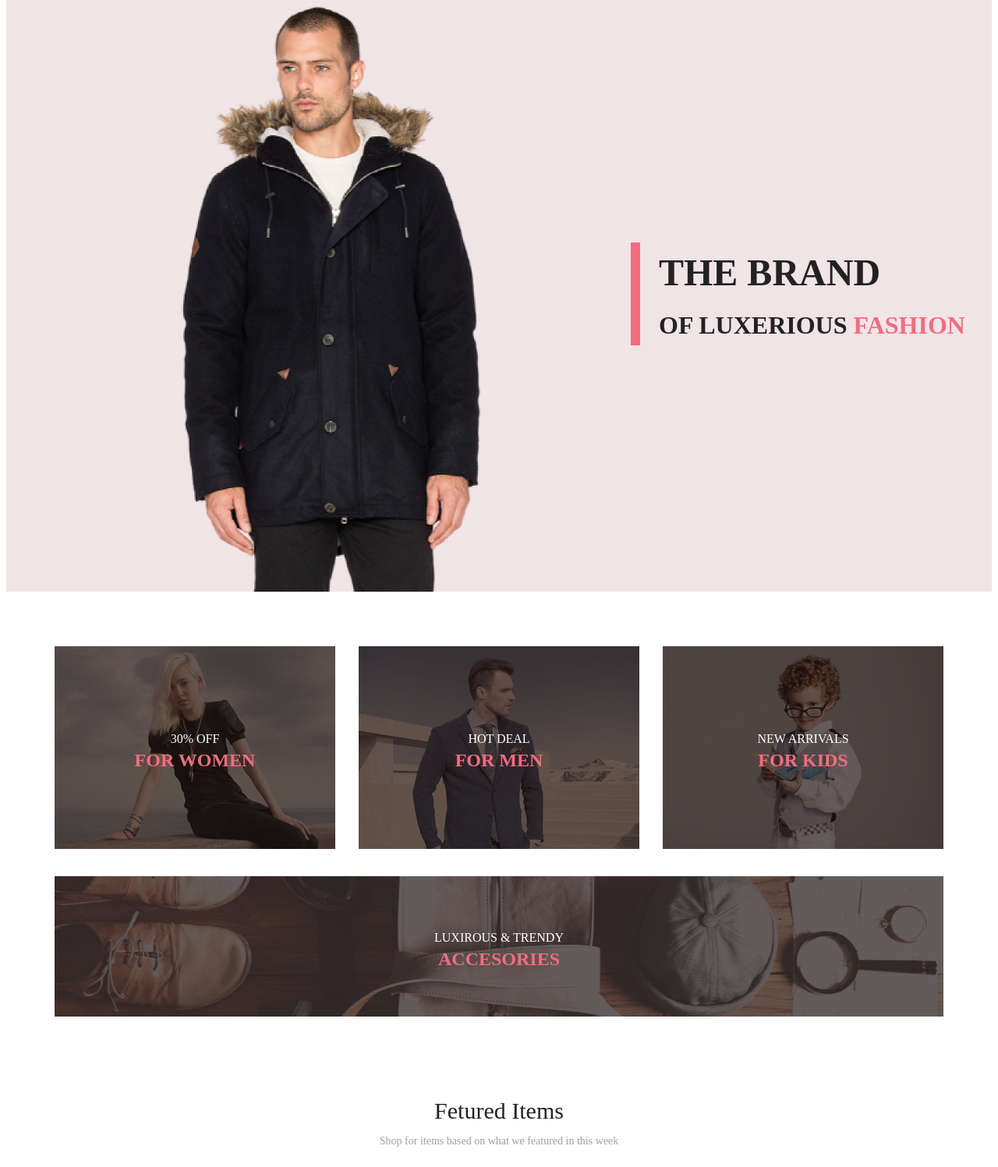
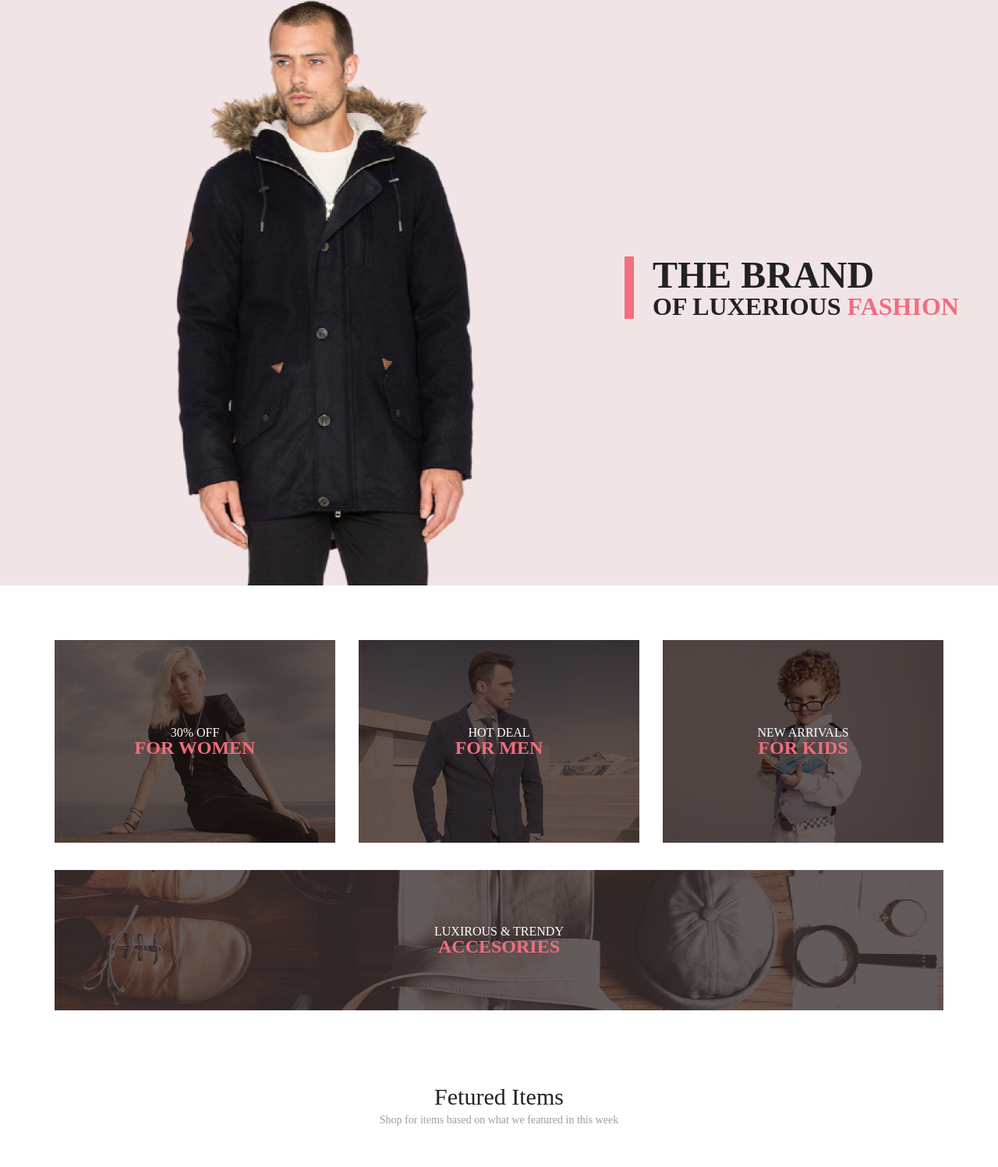
Before and after one commit to agarkovanatoliy/Online_Store, a plain HTML site: page index.html in a window 1280 px wide. Shown: the part 91-1588 px from the top of the page at 78% size. Drawn offline with Linux system fonts and the light colour scheme.

Commit message:
Edits Home Work 7

```diff
--- a/style.css
+++ b/style.css
@@ -1,4 +1,4 @@
-FASHION* {
+* {
     margin: 0;
     padding: 0;
     text-decoration: none;
@@ -46,14 +46,14 @@ FASHION* {
     font-weight: 900;
     font-size: 48px;
     color: #222;
-    line-height: 0px;
+    line-height: 48px;
 }
 
 .banner_right h2{
     font-weight: 700;
     font-size: 32px;
     color: #222;
-    line-height: 0px;
+    line-height: 32px;
 }
 
 .banner_header{
@@ -97,7 +97,7 @@ FASHION* {
     font-size: 24px;
     text-align: center;
     color: #f16d7f;
-    line-height: 0px;
+    line-height: 24px;
 }
 
 .blackout{
@@ -140,7 +140,7 @@ FASHION* {
     font-size: 30px;
     color: #222;
     text-align: center;
-    line-height: 0px;
+    line-height: 30px;
 }
 
 .p1{
@@ -148,7 +148,7 @@ FASHION* {
     font-size: 14px;
     color: #9f9f9f;
     text-align: center;
-    line-height: 0px;
+    line-height: 30px;
 }
 
 .card{
@@ -161,6 +161,8 @@ FASHION* {
 
 .card_description{
     padding: 24px 16px;
+    display: flex;
+    flex-direction: column;
     gap: 16px;
 }
 
@@ -183,7 +185,7 @@ FASHION* {
 }
 
 .section_card button{
-    border-color: #FF6A6A;
+    border: 1px solid #FF6A6A;
     font-weight: 400;
     font-size: 16px;
     color: #f26376;
```
